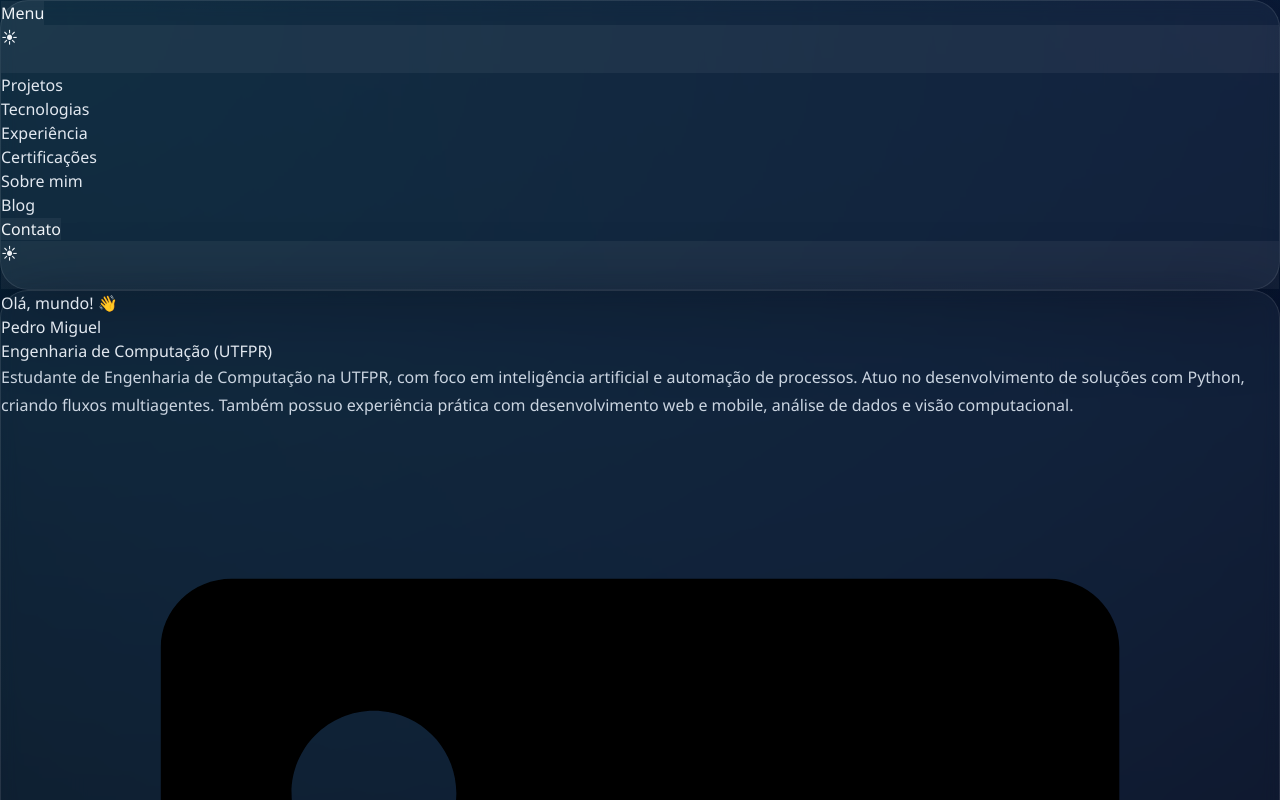
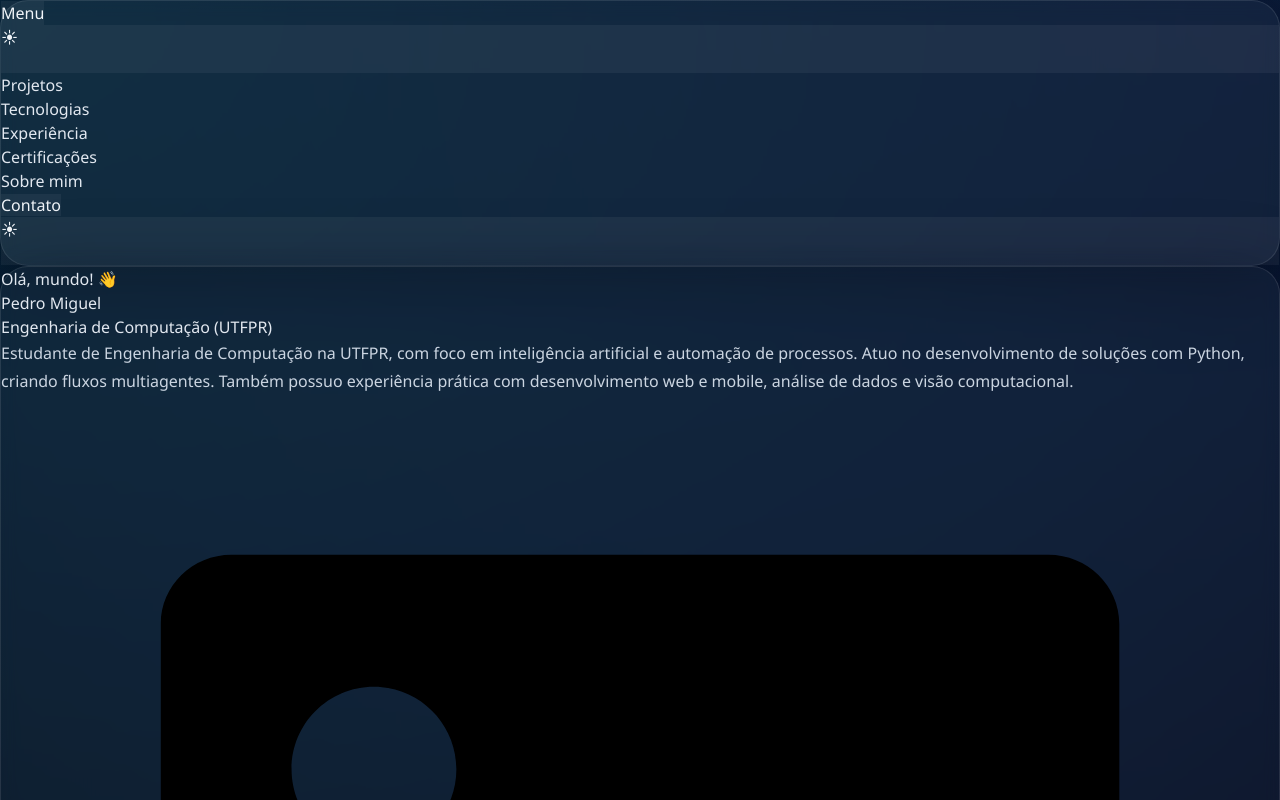
Before and after one commit to pedrogattosch/portfolio, a React (Vite) app: page / in a window 1280 px wide. Shown: the top 800 px of the page. Built offline with nearby package versions, Linux system fonts and the light colour scheme.

Commit message:
style: remove o link do blog

```diff
--- a/src/components/Header.jsx
+++ b/src/components/Header.jsx
@@ -16,7 +16,6 @@ const content = {
     tecnologias: "Tecnologias",
     experiencia: "Experiência",
     sobre: "Sobre mim",
-    blog: "Blog",
     contato: "Contato",
     fechar: "Fechar",
   },
@@ -27,7 +26,6 @@ const content = {
     tecnologias: "Technologies",
     experiencia: "Experience",
     sobre: "About me",
-    blog: "Blog",
     contato: "Contact",
     fechar: "Close",
   },
@@ -89,17 +87,6 @@ function Header() {
               </li>
             ))}
             <li>
-              <a
-                href="https://pedrogattosch.hashnode.dev/"
-                target="_blank"
-                rel="noopener noreferrer"
-                className={navItemClass}
-                onClick={handleNavItemClick}
-              >
-                {content[lang].blog}
-              </a>
-            </li>
-            <li>
               <Link
                 to="/contato"
                 className={`${navItemClass} action-secondary inline-flex items-center border`}
```
